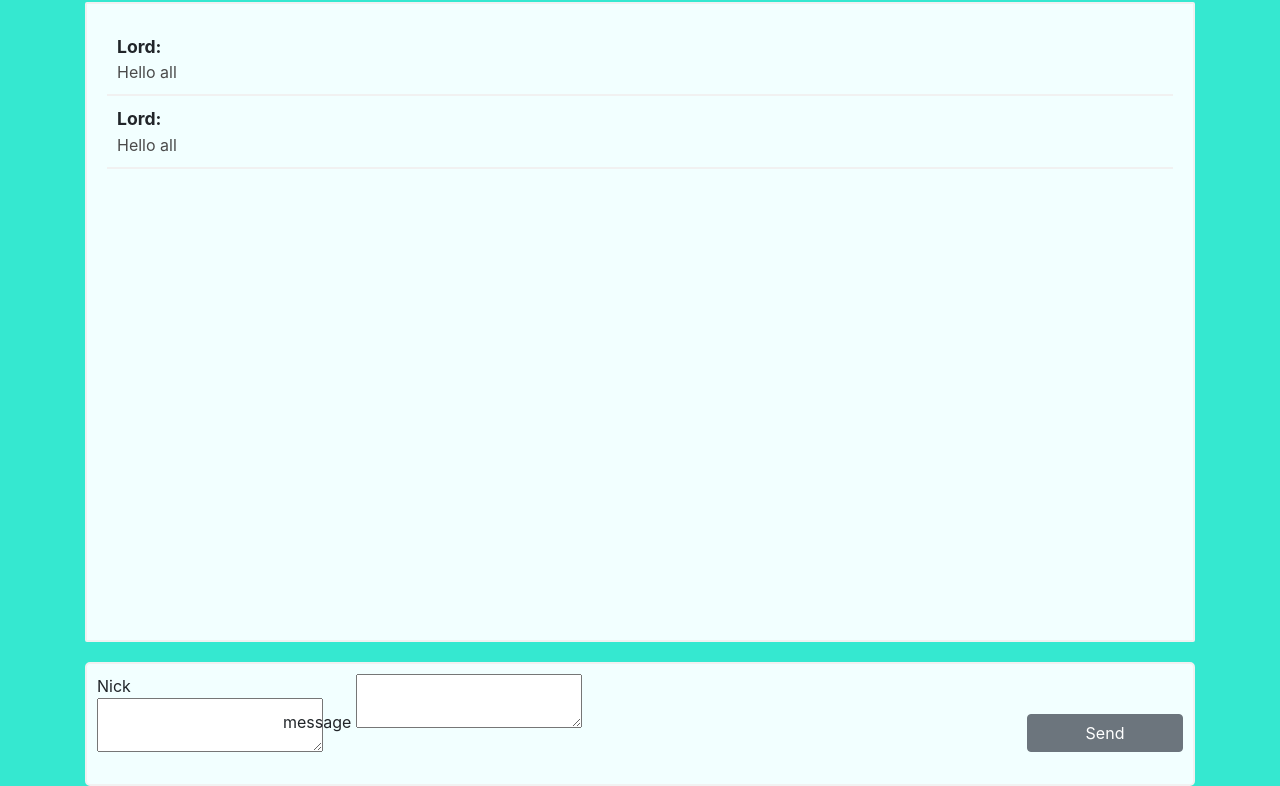
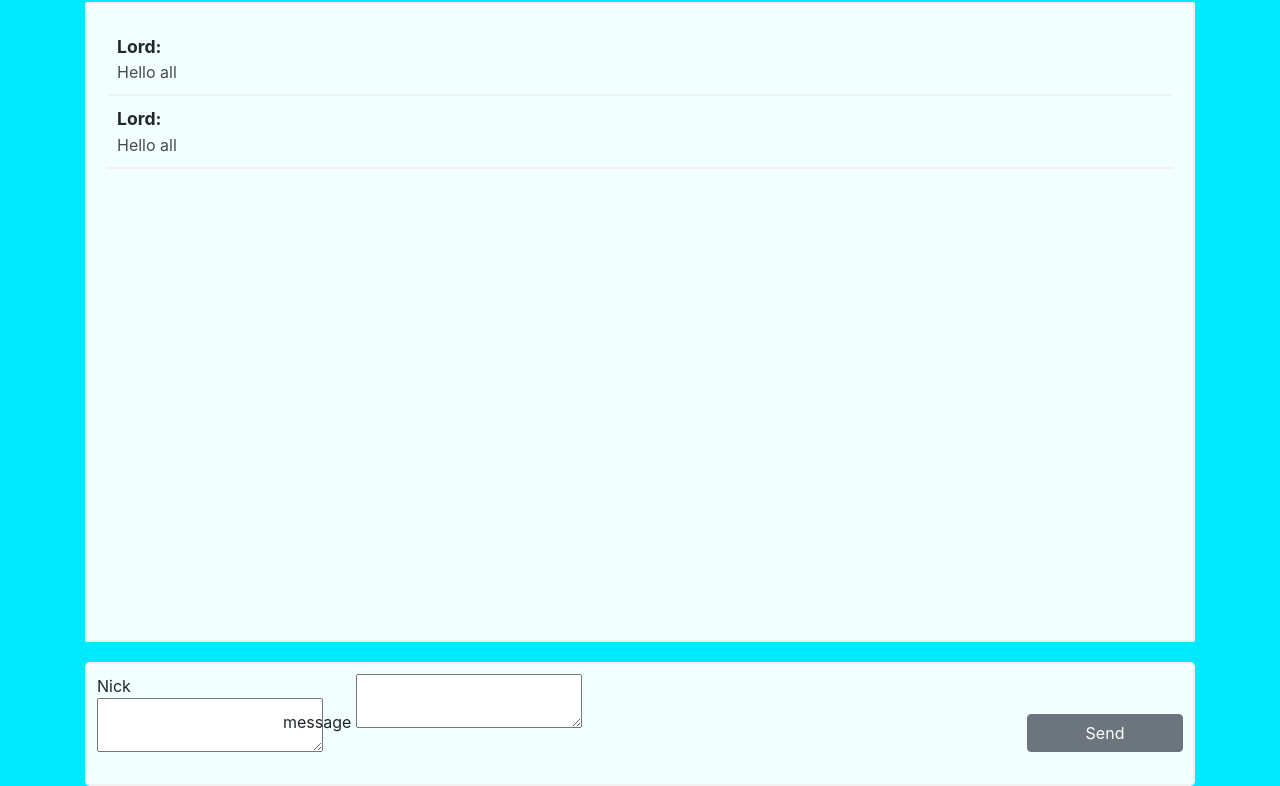
Before and after one commit to mucha10/Chat, a plain HTML site: page index.html in a window 1280 px wide. Shown: the part 54-840 px from the top of the page. Drawn offline with nearby package versions, Linux system fonts and the light colour scheme; no server answers.

Commit message:
Update styles.css

```diff
--- a/styles.css
+++ b/styles.css
@@ -1,5 +1,5 @@
 body{
-  background-color: #35e8d0;
+  background-color: #00eaff;
 }
 .messages-wrapper{
   border: 2px solid #f1f1f1;
```
